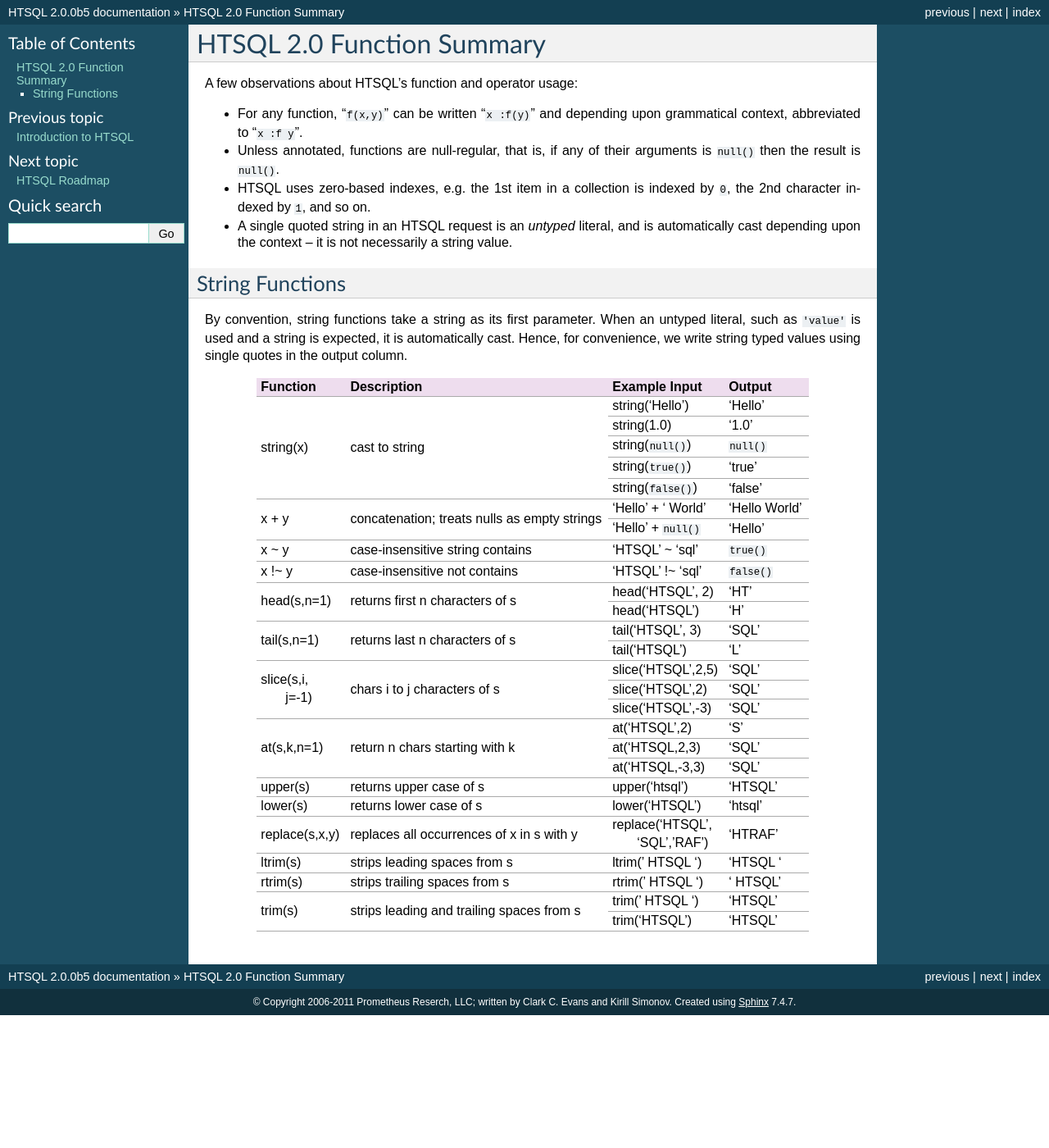
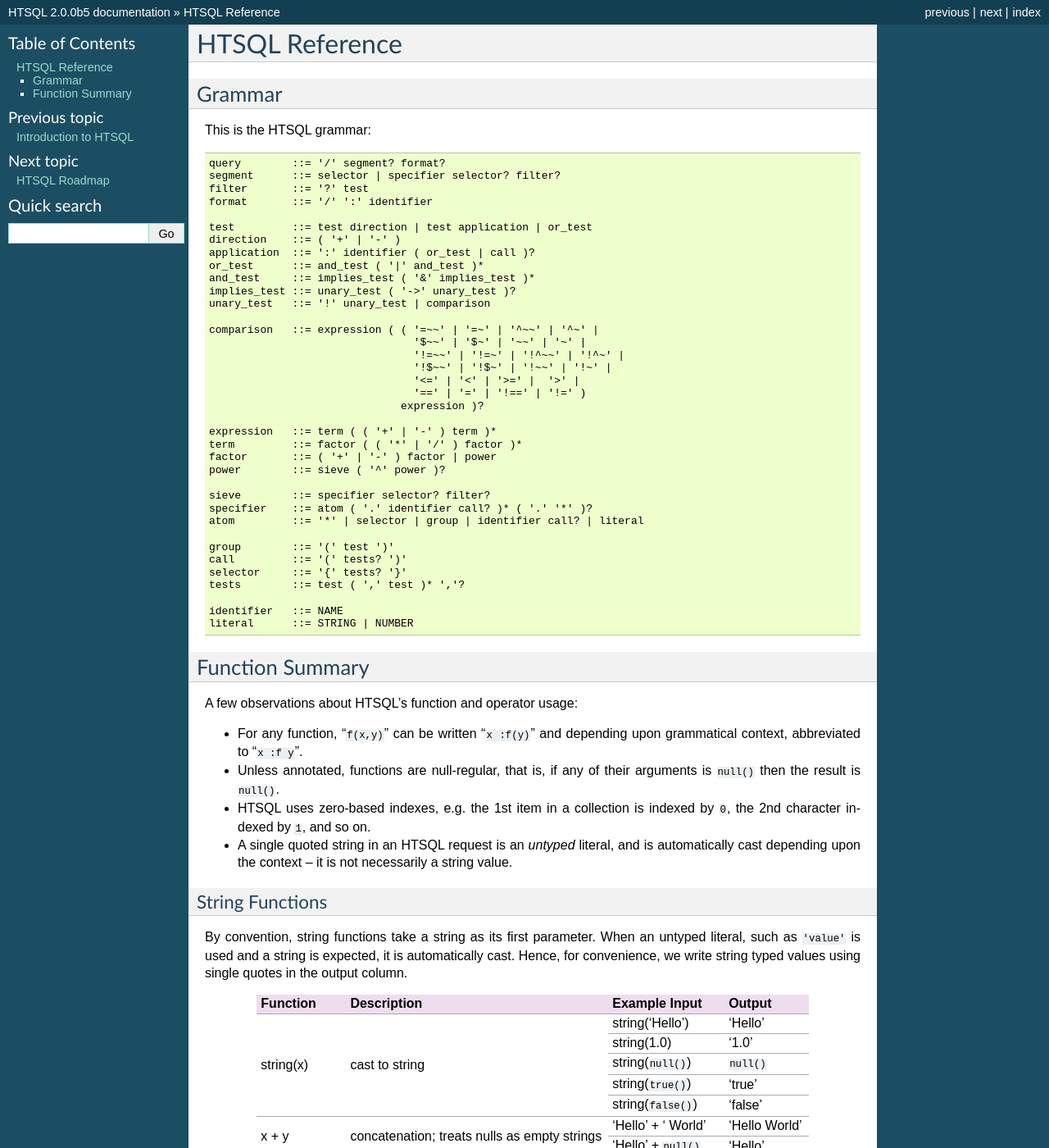
Before and after one commit to prometheusresearch/htsql, a Sphinx documentation site: the page built from doc/reference.rst, in a window 1280 px wide and 1400 px high. Shown: the whole window at 82% size. Built offline with Sphinx 7.4.7, drawn with Linux system fonts in a browser that asks for light colours.

Commit message:
adding grammar to reference (temporary, it'll be factored out)

```diff
--- a/doc/reference.rst
+++ b/doc/reference.rst
@@ -1,6 +1,53 @@
-==============================
-  HTSQL 2.0 Function Summary
-==============================
+====================
+  HTSQL Reference
+====================
+
+Grammar
+=======
+
+This is the HTSQL grammar::
+
+        query        ::= '/' segment? format?
+        segment      ::= selector | specifier selector? filter?
+        filter       ::= '?' test
+        format       ::= '/' ':' identifier
+
+        test         ::= test direction | test application | or_test
+        direction    ::= ( '+' | '-' )
+        application  ::= ':' identifier ( or_test | call )?
+        or_test      ::= and_test ( '|' and_test )*
+        and_test     ::= implies_test ( '&' implies_test )*
+        implies_test ::= unary_test ( '->' unary_test )?
+        unary_test   ::= '!' unary_test | comparison
+
+        comparison   ::= expression ( ( '=~~' | '=~' | '^~~' | '^~' |
+                                        '$~~' | '$~' | '~~' | '~' |
+                                        '!=~~' | '!=~' | '!^~~' | '!^~' |
+                                        '!$~~' | '!$~' | '!~~' | '!~' |
+                                        '<=' | '<' | '>=' |  '>' |
+                                        '==' | '=' | '!==' | '!=' )
+                                      expression )?
+
+        expression   ::= term ( ( '+' | '-' ) term )*
+        term         ::= factor ( ( '*' | '/' ) factor )*
+        factor       ::= ( '+' | '-' ) factor | power
+        power        ::= sieve ( '^' power )?
+
+        sieve        ::= specifier selector? filter?
+        specifier    ::= atom ( '.' identifier call? )* ( '.' '*' )?
+        atom         ::= '*' | selector | group | identifier call? | literal
+
+        group        ::= '(' test ')'
+        call         ::= '(' tests? ')'
+        selector     ::= '{' tests? '}'
+        tests        ::= test ( ',' test )* ','?
+
+        identifier   ::= NAME
+        literal      ::= STRING | NUMBER
+
+
+Function Summary
+================
 
 A few observations about HTSQL's function and operator usage:
 
@@ -19,7 +66,7 @@
 
 
 String Functions
-================
+----------------
 
 By convention, string functions take a string as its first parameter.
 When an untyped literal, such as ``'value'`` is used and a string is
--- a/doc/showcase.rst
+++ b/doc/showcase.rst
@@ -1,6 +1,6 @@
-======================
-  HTSQL 2.0 Examples
-======================
+===================
+  HTSQL Showcase
+===================
 
 HTSQL supports parsimonious database reporting and self-documenting
 dashboards.  By reducing query construction complexity, HTSQL enables a
```
